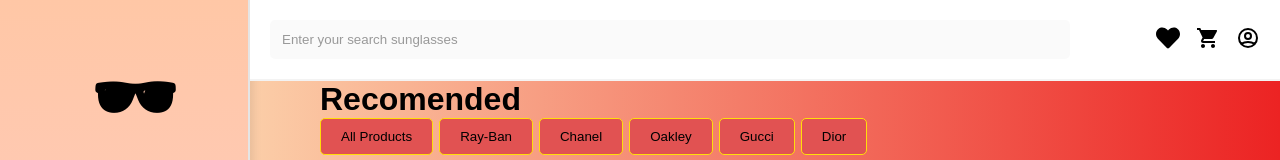
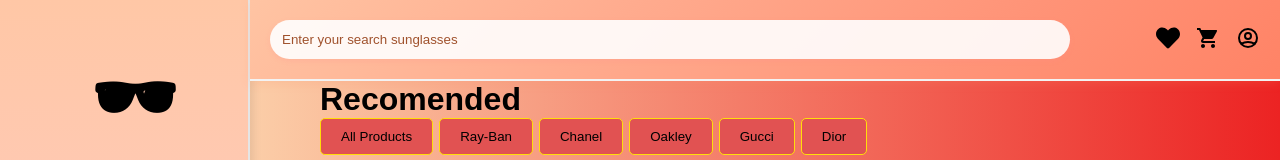
Before and after one commit to AnshMeshram/Sunglasses-Store, a React (Create React App) app: page / in a window 1280 px wide. Shown: the top 160 px of the page. Built offline with nearby package versions, Linux system fonts and the light colour scheme.

Commit message:
Fix navbar color to match coral theme - resolves #42

```diff
--- a/src/Nav/Nav.css
+++ b/src/Nav/Nav.css
@@ -8,30 +8,53 @@
     padding: 20px;
     z-index: 999;
     position: relative;
-    background-color: #fff;
+    /* 🎨 NEW: Match the sidebar gradient theme */
+    background: linear-gradient(135deg, #ffc4a3 0%, #ffab8e 35%, #ff9478 70%, #ff8366 100%);
+    box-shadow: 0 2px 10px rgba(255, 140, 100, 0.2);
+    transition: all 0.3s ease;
+}
+
+/* Style for each icon */
+.nav-icons {
+    font-size: 1.5rem;
+
+    color: #000000;
+    text-decoration: none;
+    transition: all 0.3s ease;
+}
+
+.nav-icons:hover {
+    /* 🔴 Dark red hover for warmth */
+    color: #8B0000;
+    transform: scale(1.05);
 }
 
 /* Style for the search input */
 .search-input {
     padding: 12px;
     border: none;
-    background: #f7f6f68e;
+    /* 🎨 NEW: Slightly tinted background to blend */
+    background: rgba(255, 255, 255, 0.9);
     outline: none;
     margin-right: 20px;
-    border-radius: 5px;
+    border-radius: 25px; /* More rounded to match modern design */
     width: 100%;
     max-width: 50rem;
     min-width: 200px;
     transition: all 0.3s ease;
+    /* 🎨 NEW: Coral-tinted shadow */
+    box-shadow: 0 2px 5px rgba(255, 139, 139, 0.2);
 }
 
 .search-input::placeholder {
-    color: #999;
+    /* 🎨 NEW: Warm brown placeholder */
+    color: #A0522D;
 }
 
 .search-input:focus {
-    background: #efefef;
-    box-shadow: 0 0 5px rgba(255, 131, 102, 0.3);
+    background: rgba(255, 255, 255, 1);
+    /* 🎨 NEW: Coral focus ring */
+    box-shadow: 0 0 0 3px rgba(255, 131, 102, 0.3);
 }
 
 /* Container for profile icons and the Sign Up button */
@@ -40,18 +63,6 @@
     align-items: center;
     gap: 1rem;
     flex-shrink: 0; /* Prevent icons from shrinking */
-}
-
-/* Style for each icon */
-.nav-icons {
-    font-size: 1.5rem;
-    color: #000;
-    text-decoration: none;
-    transition: color 0.3s ease;
-}
-
-.nav-icons:hover {
-    color: #f8a7a7;
 }
 
 /* Cart badge wrapper */
```
